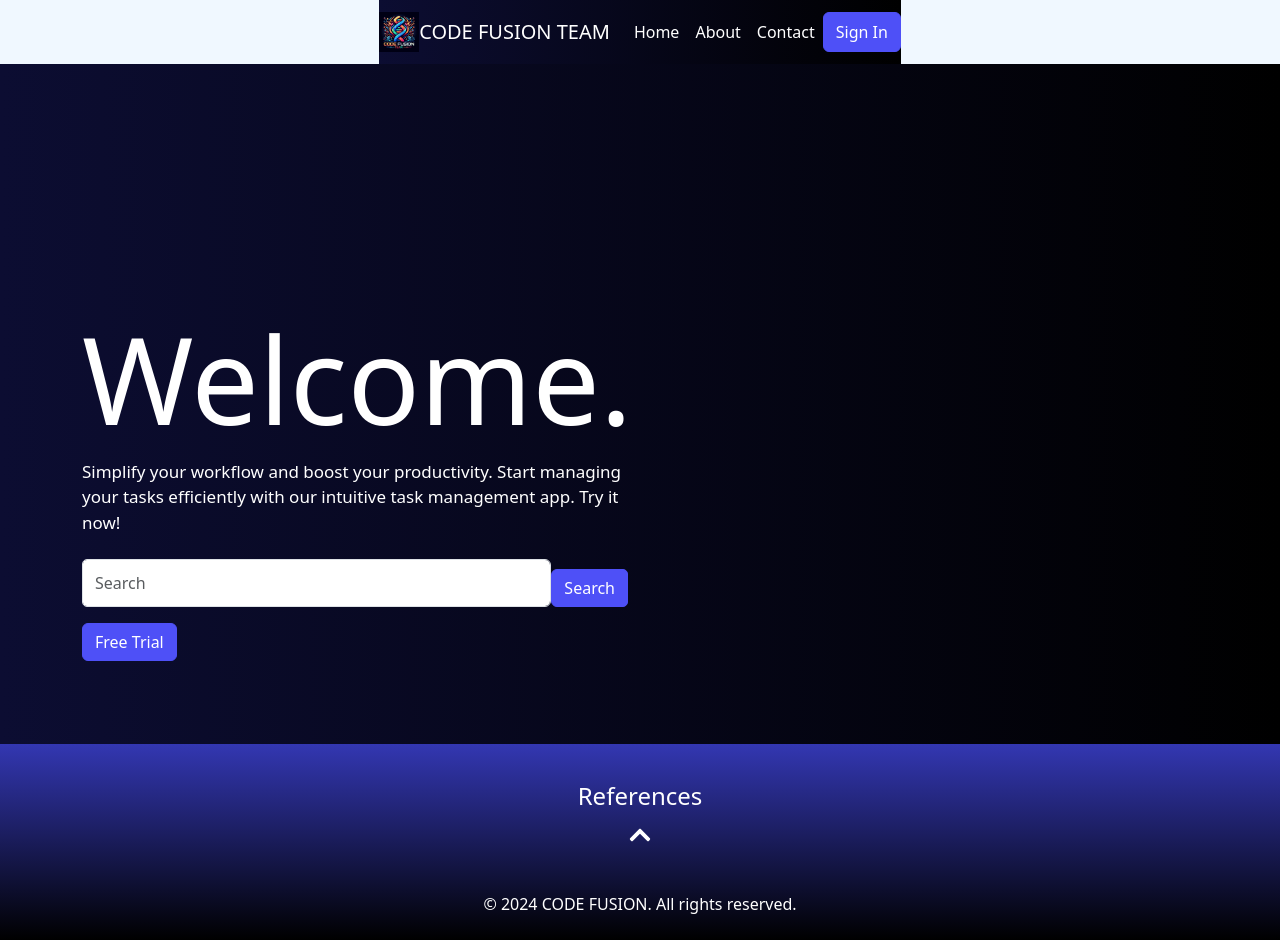
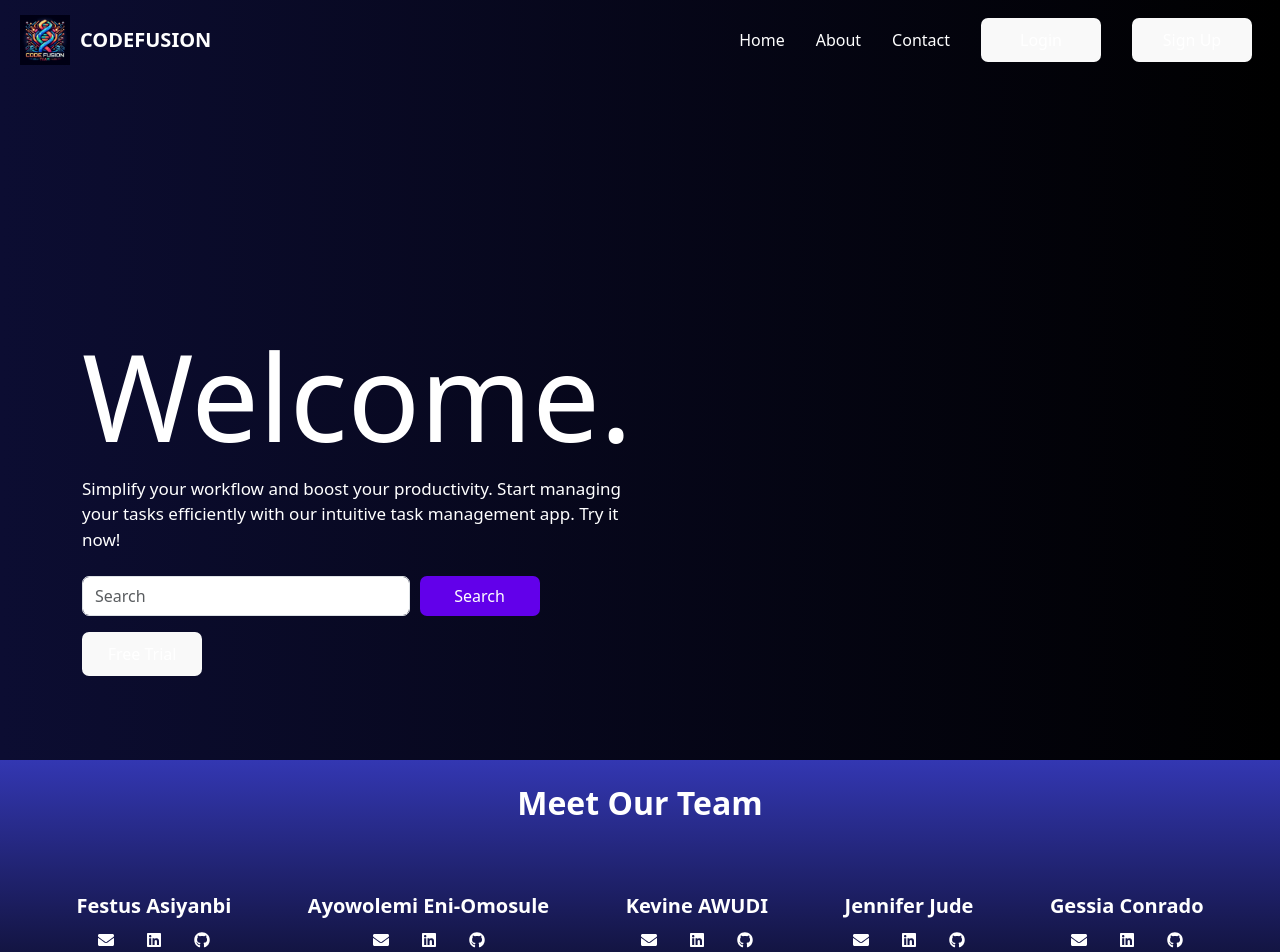
Before and after one commit to festusasiyanbi/taskr, a React (Vite) app in the folder frontend/: page / in a window 1280 px wide. Shown: the top 952 px of the page. Built offline with nearby package versions, Linux system fonts and the light colour scheme.

Commit message:
revamped the landing page

```diff
--- a/frontend/src/components/Footer.jsx
+++ b/frontend/src/components/Footer.jsx
@@ -1,88 +1,67 @@
 import React, { useState } from "react";
 import { Nav } from "react-bootstrap";
-import "../styles/Footer.css";
+import "../styles/footer.css";
 import "../styles/global.css";
-import { FaChevronUp, FaChevronDown } from "react-icons/fa";
+import { FaChevronUp, FaChevronDown, FaEnvelope, FaLinkedin, FaGithub } from "react-icons/fa";
 
 const Footer = () => {
-  const [expanded, setExpanded] = useState(false);
+  const year = new Date().getFullYear();
 
   const creators = [
     {
-      name: "Festus ....",
-      email: "Email",
-      contact: "+.. .... ...",
+      name: "Festus Asiyanbi",
+      email: "mailto:festusasiyanbi80@gmail.com",
+      linkedin: "https://www.linkedin.com/in/festusasiyanbi",
+      github: "https://www.github.com/festusasiyanbi",
     },
     {
-      name: "Ayo .....",
-      email: "Email",
-      contact: "+.....",
+      name: "Ayowolemi Eni-Omosule",
+      email: "mailto:your email",
+      linkedin: "https://www.linkedin.com/in/festusasiyanbi",
+      github: "https://www.github.com/festusasiyanbi",
     },
     {
       name: "Kevine AWUDI",
-      email: "wudkevin@icloud.com",
-      contact: "+437 238 1150",
+      email: "mailto:wudkevin@icloud.com",
+      linkedin: "https://www.linkedin.com/in/festusasiyanbi",
+      github: "https://www.github.com/festusasiyanbi"
     },
     {
-      name: "Jennifer Jude .....",
-      email: "Email",
-      contact: "+....",
+      name: "Jennifer Jude",
+      email: "mailto:your email",
+      linkedin: "https://www.linkedin.com/in/festusasiyanbi",
+      github: "https://www.github.com/festusasiyanbi"
     },
     {
       name: "Gessia Conrado",
-      email: "Email",
-      contact: "+....",
+      email: "mailto:your email",
+      linkedin: "https://www.linkedin.com/in/festusasiyanbi",
+      github: "https://www.github.com/festusasiyanbi",
     },
   ];
 
-  const toggleExpand = () => {
-    setExpanded(!expanded);
-  };
-
   return (
-    <footer className="footer text-white py-4">
-      <div className="container-fluid">
-        <div className="row text-center">
-          <div className="col-12 mb-3">
-            <button onClick={toggleExpand} className="expand-btn">
-              <div>References</div>
-              <div>{expanded ? <FaChevronDown /> : <FaChevronUp />}</div>
-            </button>
+    <footer className="footer text-white pt-4 pb-1">
+      <h2>Meet Our Team</h2>
+      <div className="footer-card-wrapper">
+        {creators.map((creator, index) => (
+          <div key={index} className="footer-card">
+            <h5>{creator.name}</h5>
+            <div className="socials">
+              <a href={creator.email}>
+                <FaEnvelope />
+              </a>
+              <a href={creator.linkedin}>
+                <FaLinkedin />
+              </a>
+              <a href={creator.github}>
+                <FaGithub />
+              </a>
+            </div>
           </div>
-        </div>
-        {expanded && (
-          <>
-            <div className="row justify-content-center text-center">
-              {creators.map((creator, index) => (
-                <div key={index} className="col-md-2 mb-3 creator-info">
-                  <h5>{creator.name}</h5>
-                  <p className="mb-1">Email: <a href={`mailto:${creator.email}`} className="text-white">{creator.email}</a></p>
-                  <p>Contact: {creator.contact}</p>
-                </div>
-              ))}
-            </div>
-            <div className="row justify-content-center text-center">
-              <Nav className="d-flex justify-content-center w-100">
-                <Nav.Link href="#home" className="px-3 text-white">
-                  Home
-                </Nav.Link>
-                <Nav.Link href="#about" className="px-3 text-white">
-                  About
-                </Nav.Link>
-                <Nav.Link href="#contact" className="px-3 text-white">
-                  Contact
-                </Nav.Link>
-
-              </Nav>
-            </div>
-          </>
-        )}
-        <div className="row text-center mt-3">
-          <div className="col-12">
-            <p className="mb-0">© 2024 CODE FUSION. All rights reserved.</p>
-          </div>
-        </div>
+        ))}
       </div>
+      <p className="copyright"> &copy; {year} CODEFUSION | All rights reserved.</p>
     </footer>
   );
 };
--- a/frontend/src/components/Header.jsx
+++ b/frontend/src/components/Header.jsx
@@ -1,30 +1,26 @@
 import React, { useState } from "react";
 import { Navbar, Nav, Button } from "react-bootstrap";
-import "../styles/Header.css";
+import "../styles/header.css";
 import "../styles/global.css";
 
 const Header = () => {
-  const [hovered, setHovered] = useState(false);
-
-  const handleMouseEnter = () => {
-    setHovered(true);
-  };
-
-  const handleMouseLeave = () => {
-    setHovered(false);
-  };
 
   return (
-    <Navbar expand="lg" className="header background-gradient py-3">
-    <Navbar.Brand href="#" className="d-flex align-items-center">
-      <img src="/logo.jpeg" height="40" className="d-inline-block align-top mr-2" alt="Logo" />
-      <span className="text-white">CODE FUSION TEAM</span>
-    </Navbar.Brand>
-      <Nav className="ml-auto">
-        <Nav.Link href="#home" className="ml-3 text-white">Home</Nav.Link>
-        <Nav.Link href="#about" className="ml-3 text-white">About</Nav.Link>
-        <Nav.Link href="#contact" className="ml-3 text-white">Contact</Nav.Link>
-        <Button variant="primary" className="ml-3">Sign In</Button>
+    <Navbar className="header background-gradient">
+      <Navbar.Brand href="/" className="nav-brand">
+        <img src="/logo.jpeg" height="50px" width="50px" alt="Logo" />
+        <span>CODEFUSION</span>
+      </Navbar.Brand>
+      <Nav className="nav">
+        <Nav.Link href="/home" className="nav-link ml-3 text-white">Home</Nav.Link>
+        <Nav.Link href="/about" className="nav-link ml-3 text-white">About</Nav.Link>
+        <Nav.Link href="/contact" className="nav-link ml-3 text-white">Contact</Nav.Link>
+        <Nav.Link href="/login" className="nav-link">
+          <button className="operationBtn" >Login</button>
+        </Nav.Link>
+        <Nav.Link href="/signup" className="nav-link">
+          <button className="operationBtn" >Sign Up</button>
+        </Nav.Link>
       </Nav>
     </Navbar>
   );
--- a/frontend/src/components/Home.jsx
+++ b/frontend/src/components/Home.jsx
@@ -1,17 +1,9 @@
 import React, { useState } from "react";
-import { Container, Row, Col, Button } from "react-bootstrap";
-import "../styles/Home.css";
+import { Container, Row, Col} from "react-bootstrap";
+import "../styles/home.css";
+import "../index.css"
 
 const Home = () => {
-  const [hovered, setHovered] = useState({ search: false, trial: false });
-
-  const handleMouseEnter = (button) => {
-    setHovered({ ...hovered, [button]: true });
-  };
-
-  const handleMouseLeave = (button) => {
-    setHovered({ ...hovered, [button]: false });
-  };
 
   return (
     <div className="home">
@@ -28,35 +20,14 @@ const Home = () => {
                 className="form-control"
                 placeholder="Search"
               />
-              <div style={{ marginTop: '10px' }}>
-                <Button
-                  variant="primary"
-                  style={{
-                    backgroundColor: hovered.search ? "white" : "#007bff",
-                    color: hovered.search ? "black" : "white",
-                    transition: "0.5s",
-                  }}
-                  onMouseEnter={() => handleMouseEnter("search")}
-                  onMouseLeave={() => handleMouseLeave("search")}
-                >
-                  Search
-                </Button>
-              </div>
+              <button className="searchBtn"> Search </button>
             </div>
             <div className="mt-3">
-              <Button
-                variant="primary"
-                className="mr-2"
-                style={{
-                  backgroundColor: hovered.trial ? "white" : "#007bff",
-                  color: hovered.trial ? "black" : "white",
-                  transition: "0.3s",
-                }}
-                onMouseEnter={() => handleMouseEnter("trial")}
-                onMouseLeave={() => handleMouseLeave("trial")}
+              <button
+                className="freeTrialBtn"
               >
                 Free Trial
-              </Button>
+              </button>
             </div>
           </Col>
         </Row>
--- a/frontend/src/styles/Footer.css
+++ b/frontend/src/styles/Footer.css
@@ -1,25 +1,35 @@
-.footer {
-  height: 50%;
-  padding: 40px 0;
-}
-
-
 .footer {
   background: linear-gradient(to bottom, rgb(51, 55, 178), black);
-  padding: 40px 0; /* Increased padding */
-  position: relative;
   width: 100%;
-  bottom: 0;
-
+  display: flex;
+  flex-direction: column;
+  justify-content: space-between;
+  align-items: center;
+  row-gap: 4em;
 }
-
-.footer h5 {
-  margin-bottom: 10px;
+.footer-card-wrapper {
+  display: flex;
+  width: 100%;
+  align-items: center;
+  justify-content: space-evenly;
+  margin: 0 auto;
+}
+.footer-card {
+  height: 70px;
+  width: fit-content;
+}
+.socials {
+  display: flex;
+  align-items: center;
+  justify-content: center;
+  column-gap: 2em;
+}
+.footer h5, .footer h2 {
   font-weight: bold;
 }
-
-.footer p {
-  margin-bottom: 5px;
+.copyright {
+  color: gray;
+  font-size: 12px;
 }
 
 .footer a {
@@ -30,24 +40,3 @@
 .footer a:hover {
   text-decoration: underline;
 }
-
-.expand-btn {
-  background: none;
-  border: none;
-  color: white;
-  font-size: 24px;
-  cursor: pointer;
-}
-
-.expand-btn:focus {
-  outline: none;
-}
-
-.scrollable {
-  max-height: 200px;
-  overflow-y: auto;
-}
-
-.creator-info {
-  margin-bottom: 20px;
-}
--- a/frontend/src/styles/Header.css
+++ b/frontend/src/styles/Header.css
@@ -1,48 +1,42 @@
 .header {
-  height: 8%;
+  height: 10%;
+  width: 100%;
   display: flex;
+  align-items: center;
+  justify-content: space-between;
 }
-.nav-link {
-  color: #fff !important;
+.nav {
+  width: 60%;
+  display: flex;
+  align-items: center;
+  justify-content: flex-end;
+  column-gap: 15px;
+  padding: 10px 20px;
+  transition: all 3s ease-in-out 3s;
 }
-.btn-primary {
-  background-color: #4e50f7 !important;
-  border-color: #4e50f7 !important;
+.operationBtn {
+  width: 120px;
+  border-radius: 7px;
+}
+.nav-brand {
+  width: 40%;
+  display: flex;
+  align-items: center;
+  justify-content: flex-start;
+  column-gap: 10px;
+  padding: 10px 20px;
+}
+.nav-brand span {
+  color: white;
+  font-weight: bold;
 }
 
-/* */
-
-.navbar-nav .nav-link {
+.nav-link {
   color: white;
-  position: relative;
+  text-decoration: none;
 }
 
 .navbar-nav .nav-link:hover {
-  text-decoration: underline;
-  text-decoration-color: white;
+  color: #6200ea !important;
+  transform: scale(1) !important;
 }
-
-.navbar-nav .nav-link::after {
-  content: '';
-  position: absolute;
-  width: 0;
-  height: 2px;
-  display: block;
-  margin-top: 5px;
-  right: 0;
-  background: white;
-  transition: width .3s ease;
-  -webkit-transition: width .3s ease;
-}
-
-.navbar-nav .nav-link:hover::after {
-  width: 100%;
-  left: 0;
-  background: white;
-}
-
-
-
-.brand-move-right {
-  margin-left: 80px; /* Adjust this value to move the logo and text further right */
-}
--- a/frontend/src/styles/Home.css
+++ b/frontend/src/styles/Home.css
@@ -2,6 +2,7 @@
   background: linear-gradient(to right, rgb(12, 13, 50), black);
   color: white;
   padding: 100px 0;
+  width: 100%;
 }
 .display-3 {
   font-weight: 700;
@@ -9,13 +10,25 @@
 .search-box {
   display: flex;
   margin-top: 20px;
+  width: 100%;
+  column-gap: 10px;
 }
 .search-box input {
-  flex: 1;
-  border-top-left-radius: 5px;
-  border-bottom-left-radius: 5px;
+  border-radius: 7px;
+  width: 60%;
+  border-width: 1px;
+}
+.search-box input:focus {
+  border-color: #6200ea;
 }
 .search-box button {
-  border-top-right-radius: 5px;
-  border-bottom-right-radius: 5px;
+  width: 120px;
+  background-color: #6200ea;
+  color: white;
+  font-size: 16px;
+  border-radius: 7px;
 }
+.freeTrialBtn {
+  width: 120px;
+  border-radius: 7px;
+}
```
